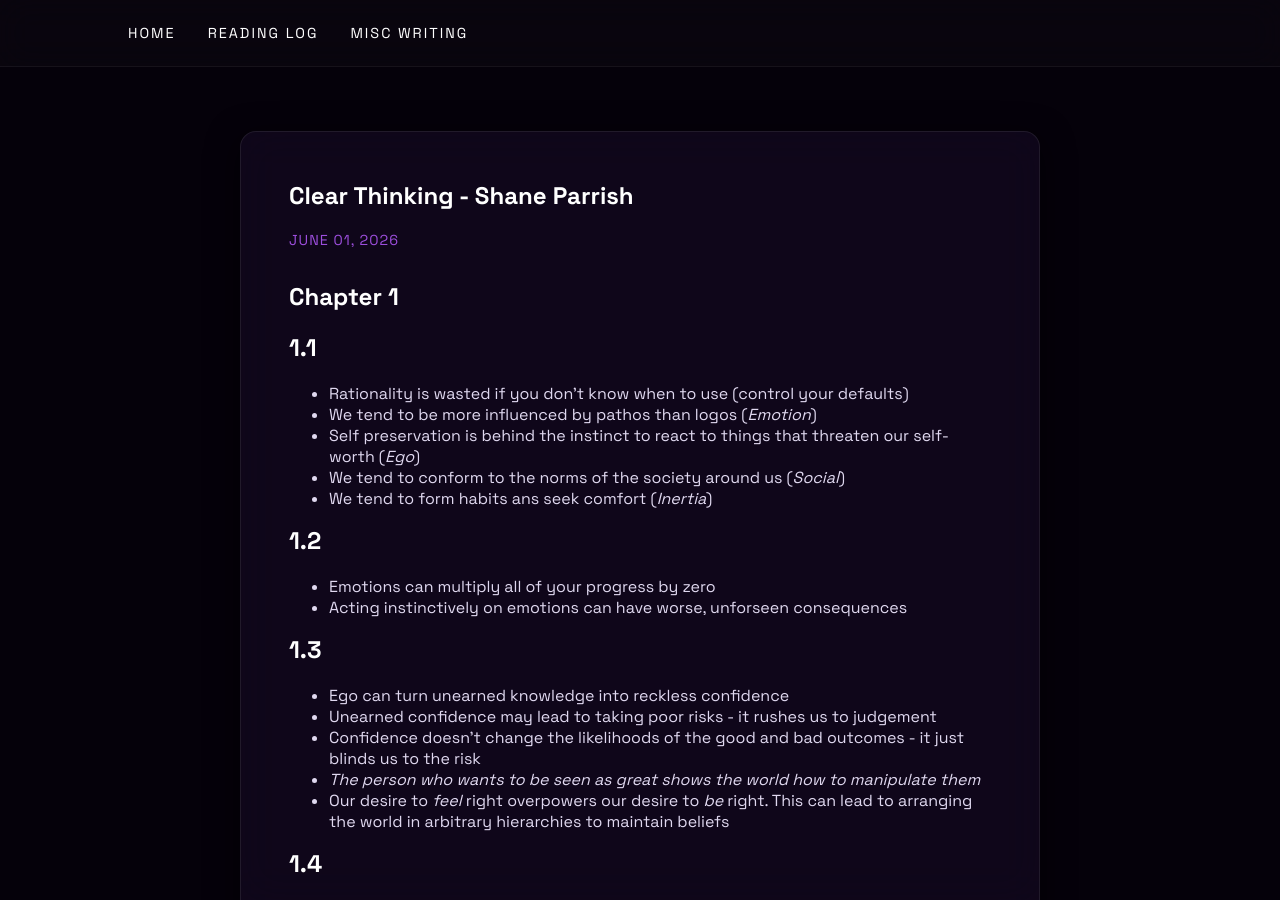
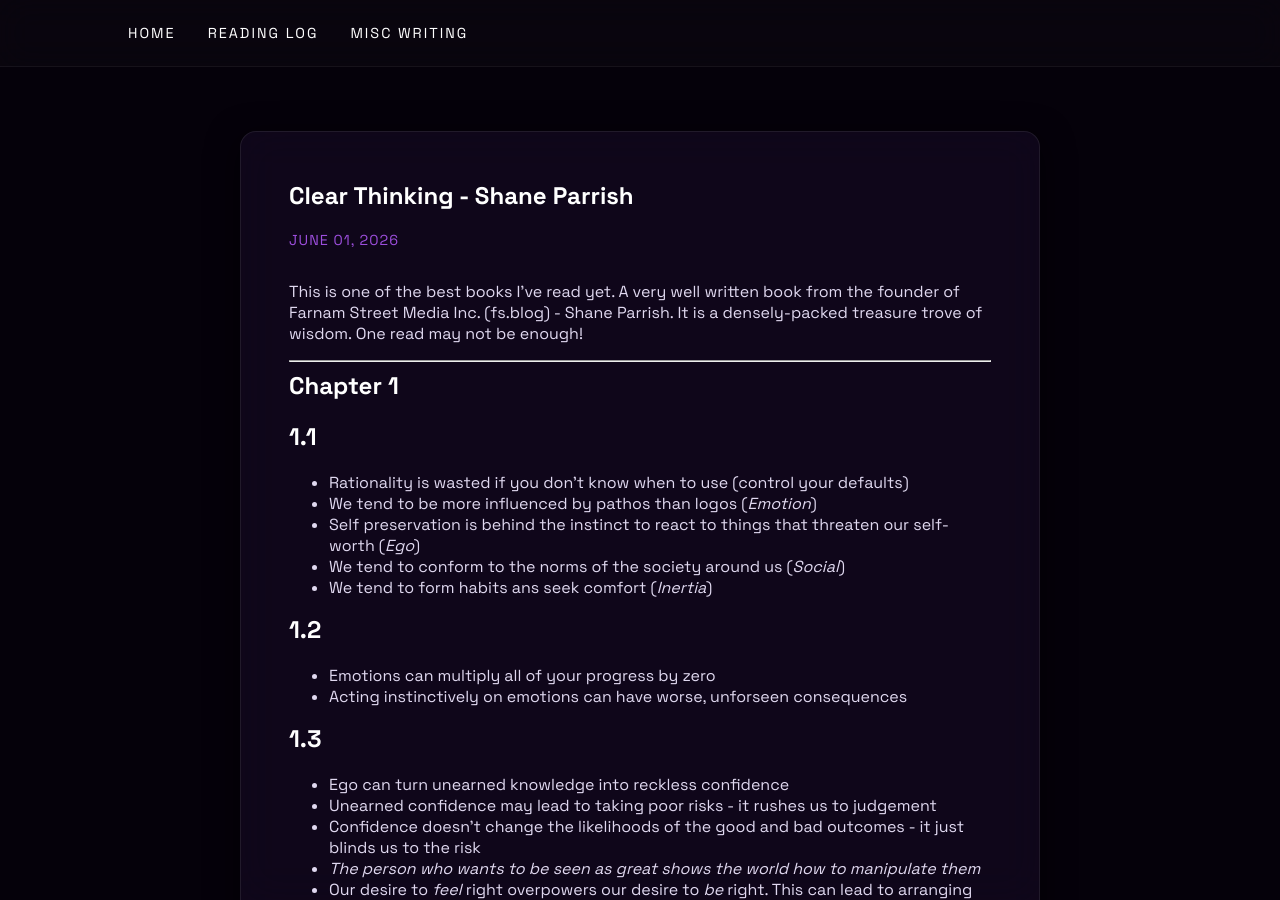
Before and after one commit to phronesisforall/phronesisforall.github.io, a Jekyll site: the page built from _posts/2026-06-01-ClearThinking.md, in a window 1280 px wide and 900 px high. Built offline with Jekyll 4.4.1, drawn with Linux system fonts in a browser that asks for light colours.

Commit message:
Updated post for Clear Thinking

```diff
--- a/_posts/2026-06-01-ClearThinking.md
+++ b/_posts/2026-06-01-ClearThinking.md
@@ -3,6 +3,12 @@
 title: "Clear Thinking - Shane Parrish"
 category: reading
 ---
+
+This is one of the best books I've read yet. A very well written book from the founder of Farnam Street Media Inc. (fs.blog) - Shane Parrish.
+It is a densely-packed treasure trove of wisdom. One read may not be enough!
+
+---
+
 # Chapter 1
 
 ## 1.1
@@ -39,6 +45,7 @@
 - You unconsciously adopt the habits of the people you spend time with
 - The people with the best defaults are typically the people with the best environment
 
+---
 
 # Chapter 2
 
@@ -75,6 +82,7 @@
 - Exemplars - unless you don't have a ruler, you can't straighten what is crooked
 - ***Make your own personal board of directors.***
 
+---
 
 # Chapter 3
 
@@ -96,6 +104,7 @@
 - Handling mistakes: (i) Accept responsibility, (ii) Learn from the mistake, (iii) Commit to doing better, and (iV) Repair the damage as best you can
 - What you tell yourself has the power to anchor you to the past or to move you forward
 
+---
 
 # Chapter 4
 
@@ -127,6 +136,7 @@
 - Bullets before cannonballs
 - Live with a devision before announcing it - examine your thinking/logic
 
+---
 
 # Chapter 5
 
```
